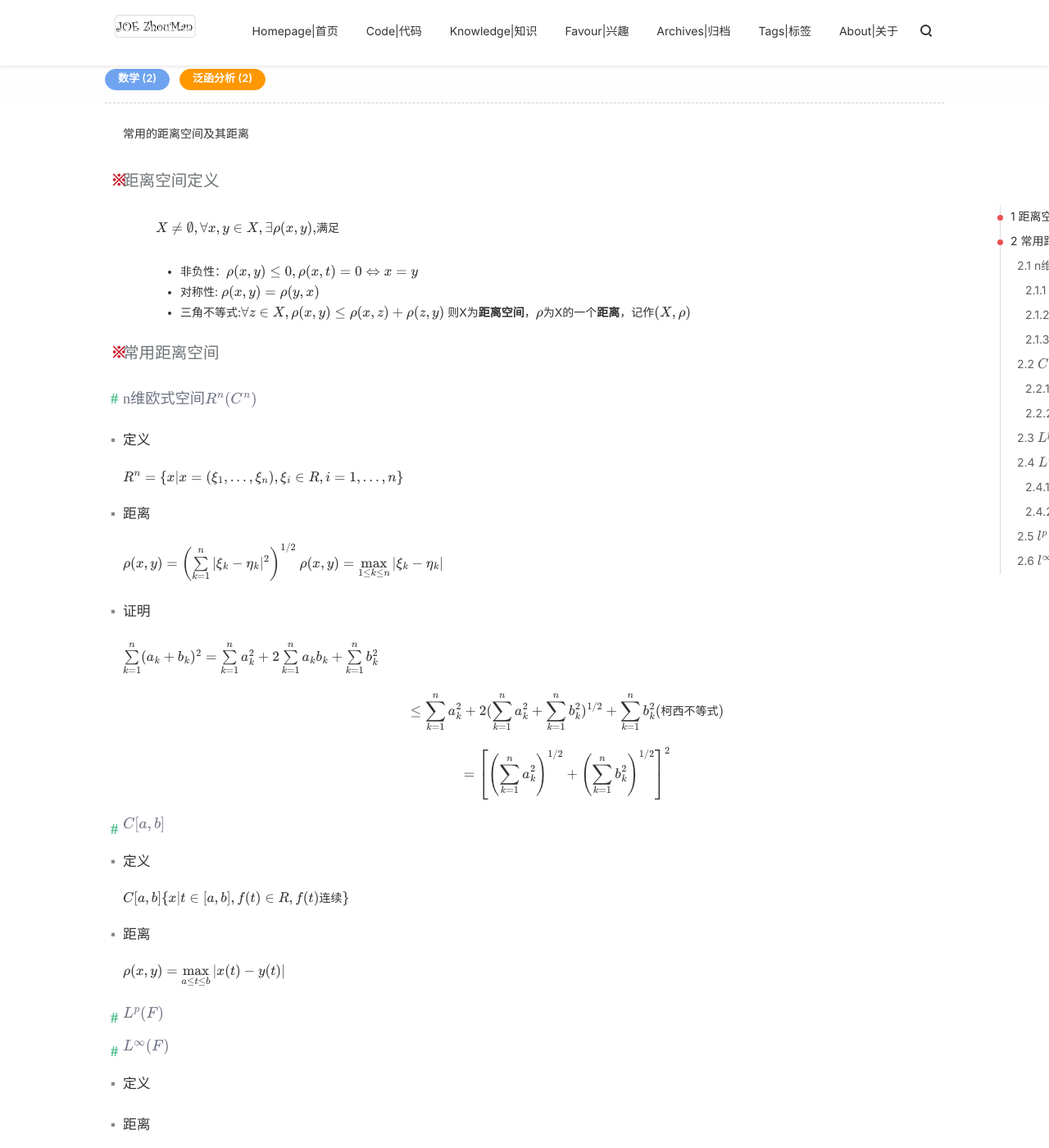
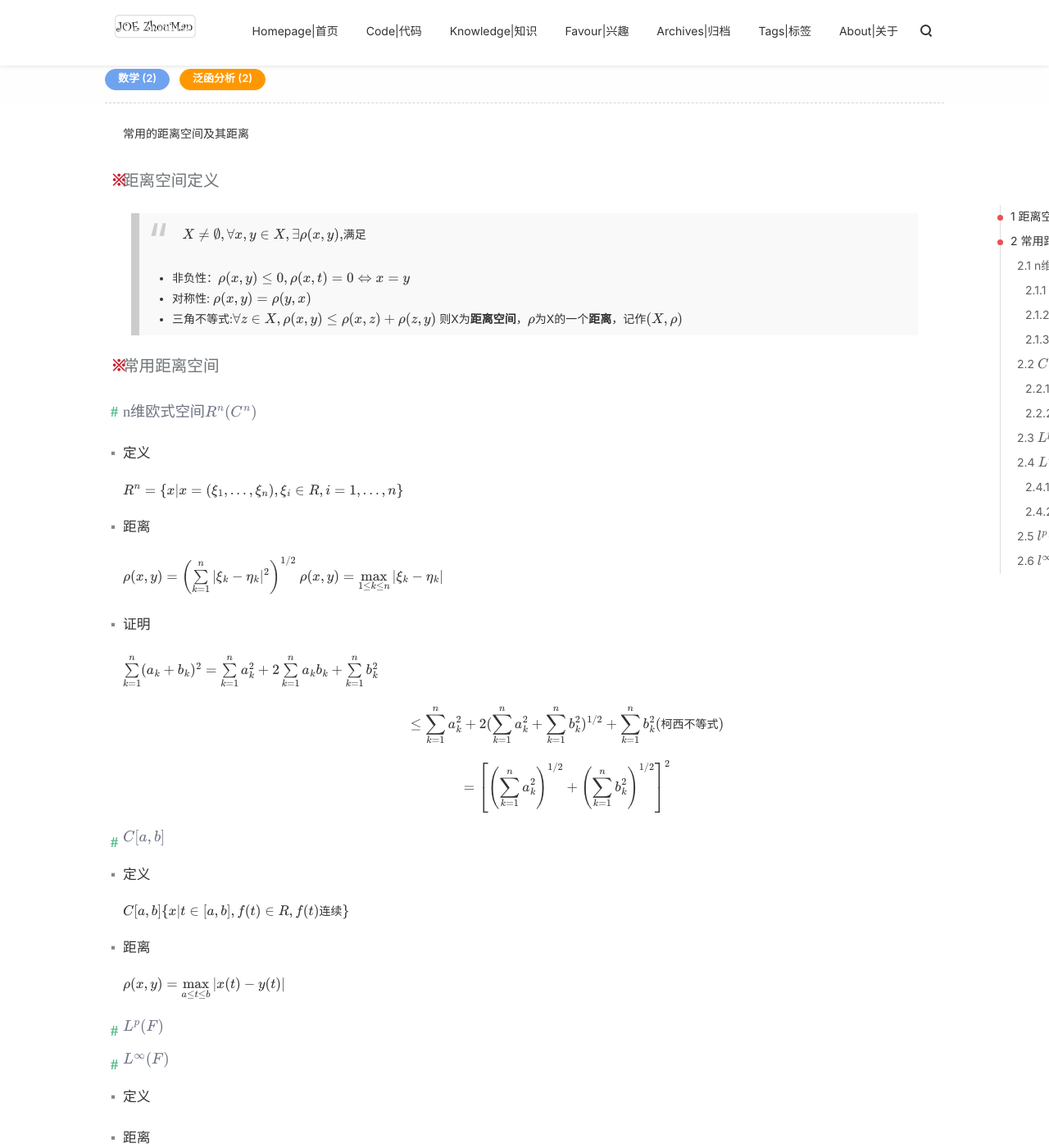
Before and after one commit to Joe-zhouman/joe_zm.blog.github.io, a Jekyll site: the page built from _posts/lessens/2021-9-25-functional_analysis_metric_space.md, in a window 1280 px wide and 1400 px high, scrolled down 452 px. Shown: the whole window at 82% size. Built offline with Jekyll 4.4.1, drawn with Linux system fonts in a browser that asks for light colours.

Commit message:
change blockquate

```diff
--- a/style/style-joezhouman.css
+++ b/style/style-joezhouman.css
@@ -248,13 +248,6 @@ pre code {
    padding-left: 20px;
    border-left: 4px solid #42b983;
 }
-blockquote {
-   display: block;
-   margin-block-start: 1em;
-   margin-block-end: 1em;
-   margin-inline-start: 40px;
-   margin-inline-end: 40px;
-}
 blockquote>:first-child {
    margin-top: 0;
 }
@@ -262,7 +255,26 @@ blockquote>:first-child {
 blockquote>:last-child {
    margin-bottom: 0;
 }
-
+blockquote {
+   background: #f9f9f9;
+   border-left: 10px solid #ccc;
+   margin: 1.5em 10px;
+   padding: 0.5em 10px;
+   quotes: "\201C""\201D""\2018""\2019";
+}
+
+blockquote:before {
+   color: #ccc;
+   content: open-quote;
+   font-size: 4em;
+   line-height: 0.1em;
+   margin-right: 0.25em;
+   vertical-align: -0.4em;
+}
+
+blockquote p {
+   display: inline;
+}
 hr {
    clear: both;
    overflow: hidden;
```
